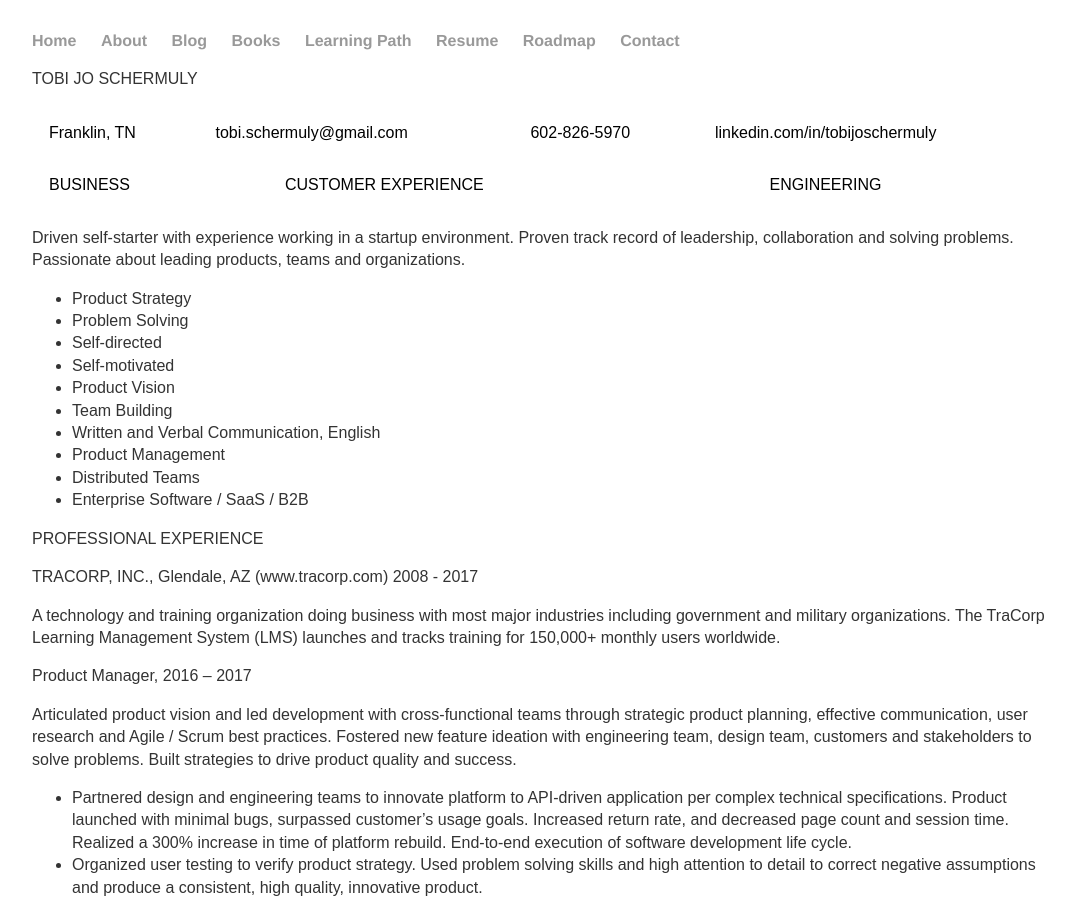
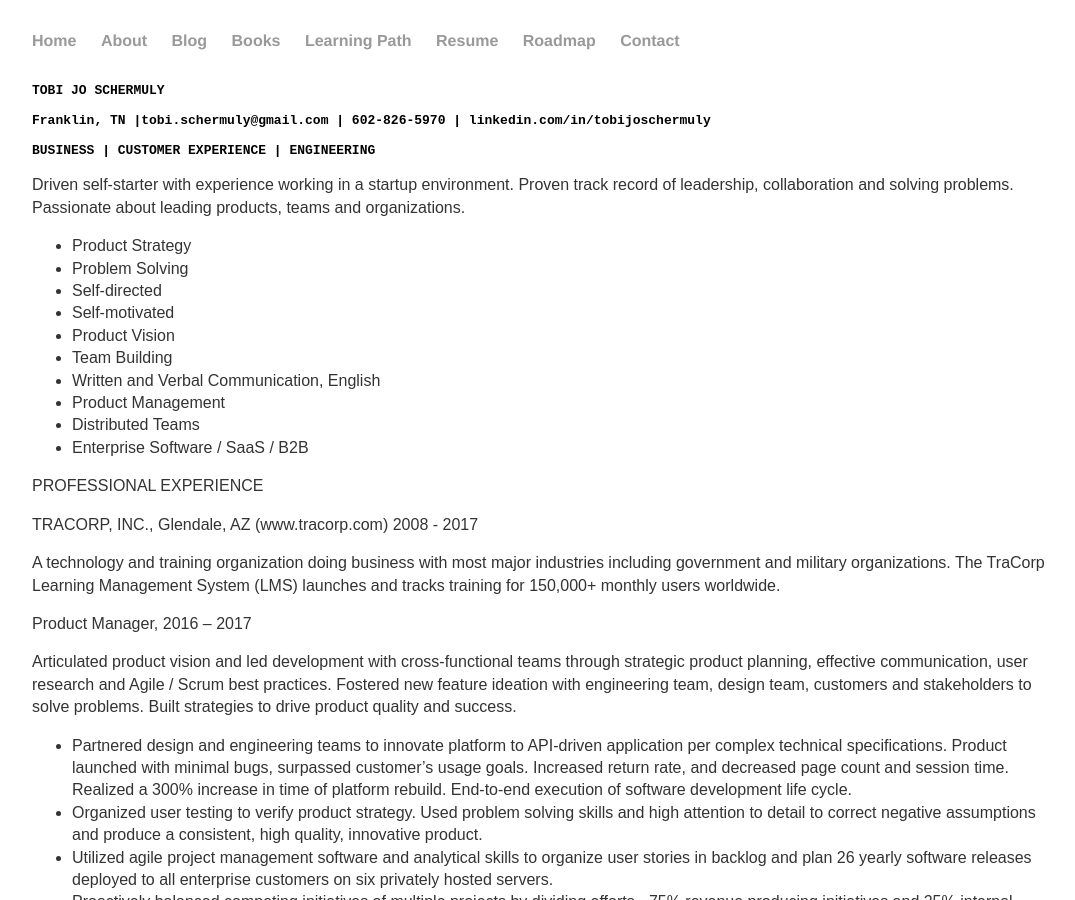
Before and after one commit to t0biasj0seph/t0biasj0seph, a Jekyll site: the page built from resume/index.md, in a window 1280 px wide and 900 px high. Shown: the whole window, without its empty margins (96-1171 px from the left). Built offline with Jekyll 4.4.1, drawn with Linux system fonts in a browser that asks for light colours; some web fonts are replaced.

Commit message:
resume formatting

```diff
--- a/resume/index.md
+++ b/resume/index.md
@@ -2,12 +2,13 @@
 layout: default
 title: Tobi Jo Schermuly's Resume
 ---
+<pre><b>
 TOBI JO SCHERMULY
 
 Franklin, TN |tobi.schermuly@gmail.com | 602-826-5970 | linkedin.com/in/tobijoschermuly
 
 BUSINESS | CUSTOMER EXPERIENCE | ENGINEERING
-
+</b></pre>
 Driven self-starter with experience working in a startup environment. Proven track record of leadership, collaboration and solving problems. Passionate about leading products, teams and organizations.
 
 * Product Strategy
```
